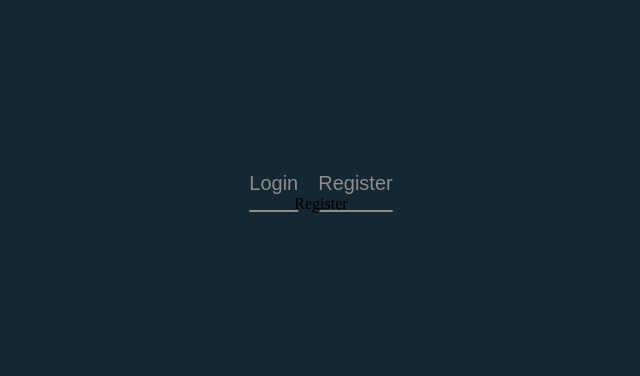
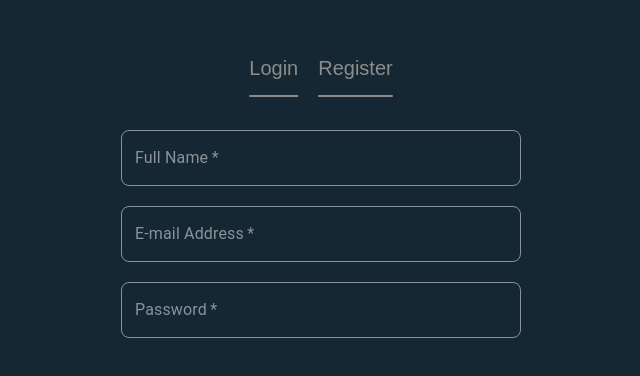
Before and after one commit to MufaddalMustafa2211008KHICND/intelliclip-frontend, a React (Create React App) app: page /register in a window 1280 px wide. Shown: the part 208-584 px from the top of the page, without its empty margins (319-959 px from the left). Built offline with nearby package versions, Linux system fonts and the light colour scheme.

Commit message:
register component modified

```diff
--- a/src/components/Login/Login.module.css
+++ b/src/components/Login/Login.module.css
@@ -25,3 +25,8 @@
     font-family: sans-serif;
     margin-left: 12px;
   }
+
+.inputContainer {
+    width: 400px;
+    margin: 20px;
+}
--- a/src/components/Navigation/Navigation.module.css
+++ b/src/components/Navigation/Navigation.module.css
@@ -1,3 +1,7 @@
+.Navigation {
+    margin: 30px;
+}
+
 .login{
  color: rgb(140, 140, 140);
  font-size: 20px;
--- a/src/components/Register/Register.jsx
+++ b/src/components/Register/Register.jsx
@@ -1,8 +1,37 @@
-import React from 'react'
+import React, { useState } from 'react'
+import InputField from '../InputField/InputField'
+import styles from './Register.module.css'
 
 const Register = () => {
+
+  const [name, setName] = useState('')
+  const [email, setEmail] = useState('')
+  const [password, setPassword] = useState('')
+
+  const nameHandler = (value) => {
+    setName(value)
+  }
+
+  const emailHandler = (value) => {
+    setEmail(value)
+  }
+
+  const passwordHandler = (value) => {
+    setPassword(value)
+  }
+
   return (
-    <div className='register'>Register</div>
+    <div>
+      <div className={styles.inputContainer}>
+        <InputField placeholder='Full Name' value={name} handler={nameHandler} type='text' required={true} />
+      </div>
+      <div className={styles.inputContainer}>
+        <InputField placeholder='E-mail Address' value={email} handler={emailHandler} type='email' required={true} />
+      </div>
+      <div className={styles.inputContainer}>
+        <InputField placeholder='Password' value={password} handler={passwordHandler} type='password' required={true} />
+      </div>
+    </div>
   )
 }
 
--- a/src/components/Register/Register.module.css
+++ b/src/components/Register/Register.module.css
@@ -1,4 +1,9 @@
-.register{
+/* .register{
     color: bisque;
     background-color: azure;
+} */
+
+.inputContainer {
+    width: 400px;
+    margin: 20px;
 }
```
